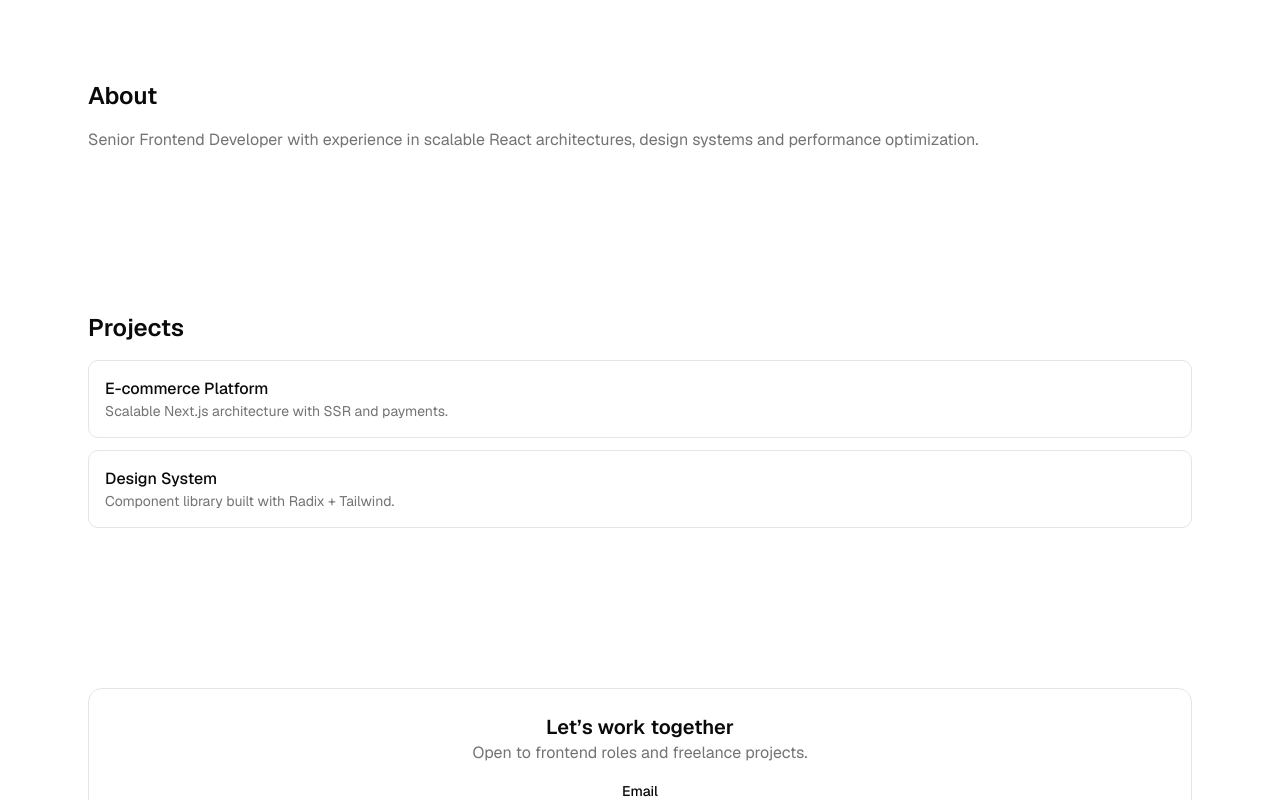
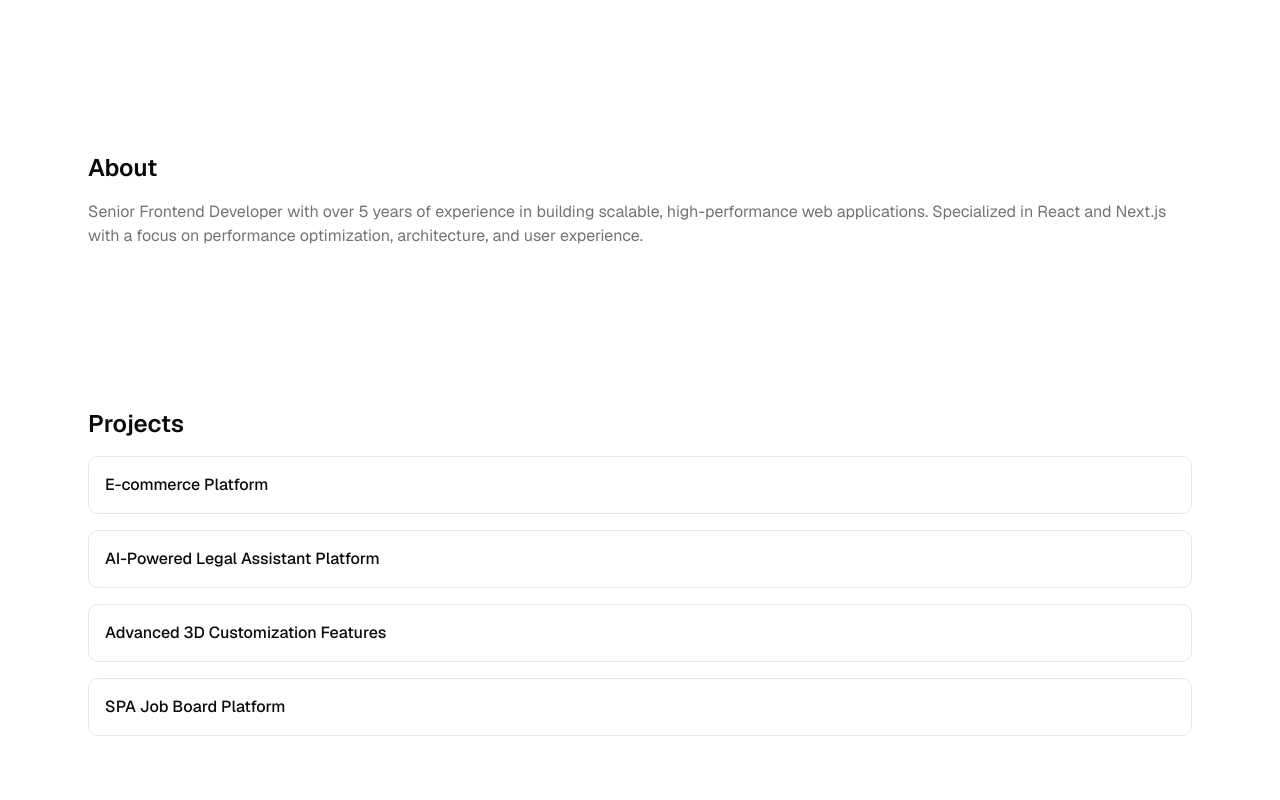
Before and after one commit to pruszynskia/nextjs-portfolio, a Next.js app: page / in a window 1280 px wide. Shown: the part 540-1340 px from the top of the page. Built offline with nearby package versions, Linux system fonts and the light colour scheme.

Commit message:
feat: add content details from CV

```diff
--- a/src/features/home/components/about-preview.tsx
+++ b/src/features/home/components/about-preview.tsx
@@ -4,8 +4,10 @@ export function AboutPreview() {
       <h2 className="text-2xl font-semibold">About</h2>
 
       <p className="text-muted-foreground">
-        Senior Frontend Developer with experience in scalable React
-        architectures, design systems and performance optimization.
+        Senior Frontend Developer with over 5 years of experience in building
+        scalable, high-performance web applications. Specialized in React and
+        Next.js with a focus on performance optimization, architecture, and user
+        experience.
       </p>
     </div>
   );
--- a/src/features/home/components/hero.tsx
+++ b/src/features/home/components/hero.tsx
@@ -1,5 +1,3 @@
-"use client";
-
 import { motion } from "framer-motion";
 
 export function Hero() {
@@ -20,7 +18,7 @@ export function Hero() {
         transition={{ duration: 0.6 }}
         className="text-5xl font-bold tracking-tight"
       >
-        Building modern, scalable web applications
+        Building scalable, high-performance web applications
       </motion.h1>
 
       <motion.p
@@ -29,8 +27,9 @@ export function Hero() {
         transition={{ duration: 0.8 }}
         className="text-muted-foreground max-w-xl"
       >
-        I specialize in React, Next.js and frontend architecture with a focus on
-        performance, UX and clean code.
+        With over 5 years of experience, I specialize in React and Next.js
+        development. My expertise lies in building scalable web applications
+        with a focus on performance, architecture, and user experience.
       </motion.p>
     </div>
   );
--- /dev/null
+++ b/src/features/home/components/project-card.tsx
@@ -0,0 +1,42 @@
+import { useState } from "react";
+
+interface Project {
+  title: string;
+  description: string;
+  techStack: string[];
+}
+interface ProjectCardProps {
+  project: Project;
+  expandedIndex: number | null;
+  setExpandedIndex: React.Dispatch<React.SetStateAction<number | null>>;
+}
+
+export function ProjectCard({
+  project,
+  expandedIndex,
+  setExpandedIndex,
+}: ProjectCardProps) {
+  const [expanded, setExpanded] = useState(false);
+
+  return (
+    <div
+      className="rounded-lg border p-4 transition hover:-translate-y-1 hover:shadow-md"
+      onClick={() => setExpanded(!expanded)}
+    >
+      <p className="font-medium">{project.title}</p>
+      {expanded && (
+        <div className="mt-2">
+          <p className="text-muted-foreground text-sm">{project.description}</p>
+          <div className="mt-2">
+            <h3 className="text-lg font-semibold">Tech Stack</h3>
+            <ul className="list-disc pl-5">
+              {project.techStack.map((tech, techIndex) => (
+                <li key={techIndex}>{tech}</li>
+              ))}
+            </ul>
+          </div>
+        </div>
+      )}
+    </div>
+  );
+}
--- a/src/features/home/components/projects-preview.tsx
+++ b/src/features/home/components/projects-preview.tsx
@@ -1,23 +1,55 @@
+import { useState } from "react";
+import { ProjectCard } from "./project-card";
+
 export function ProjectsPreview() {
+  const [expandedIndex, setExpandedIndex] = useState<number | null>(null);
+
+  const projects = [
+    {
+      title: "E-commerce Platform",
+      description:
+        "Led the development of a large-scale e-commerce platform, enabling faster delivery of business initiatives and improving platform scalability. Improved application performance by ~30%.",
+      techStack: ["React", "Next.js", "GraphQL", "Redux"],
+    },
+    {
+      title: "AI-Powered Legal Assistant Platform",
+      description:
+        "Delivered an MVP of an AI-powered legal assistant platform within 2 months, improving onboarding flow and optimizing UI responsiveness.",
+      techStack: ["Next.js", "Python", "Supabase", "Vercel"],
+    },
+    {
+      title: "Advanced 3D Customization Features",
+      description:
+        "Developed an e-commerce platform with advanced 3D customization features, optimizing GraphQL data-fetching strategy to reduce redundant API calls.",
+      techStack: [
+        "React",
+        "Next.js",
+        "Redux",
+        "GraphQL",
+        "TypeScript",
+        "Azure",
+      ],
+    },
+    {
+      title: "SPA Job Board Platform",
+      description:
+        "Built a SPA job board platform, solving performance and usability challenges.",
+      techStack: ["React", "Next.js"],
+    },
+  ];
+
   return (
     <div className="grid gap-4">
       <h2 className="text-2xl font-semibold">Projects</h2>
 
-      <div className="grid gap-3">
-        <div className="rounded-lg border p-4 transition hover:-translate-y-1 hover:shadow-md">
-          <p className="font-medium">E-commerce Platform</p>
-          <p className="text-muted-foreground text-sm">
-            Scalable Next.js architecture with SSR and payments.
-          </p>
-        </div>
-
-        <div className="rounded-lg border p-4 transition hover:-translate-y-1 hover:shadow-md">
-          <p className="font-medium">Design System</p>
-          <p className="text-muted-foreground text-sm">
-            Component library built with Radix + Tailwind.
-          </p>
-        </div>
-      </div>
+      {projects.map((project, index) => (
+        <ProjectCard
+          key={index}
+          project={project}
+          expandedIndex={expandedIndex}
+          setExpandedIndex={setExpandedIndex}
+        />
+      ))}
     </div>
   );
 }
```
